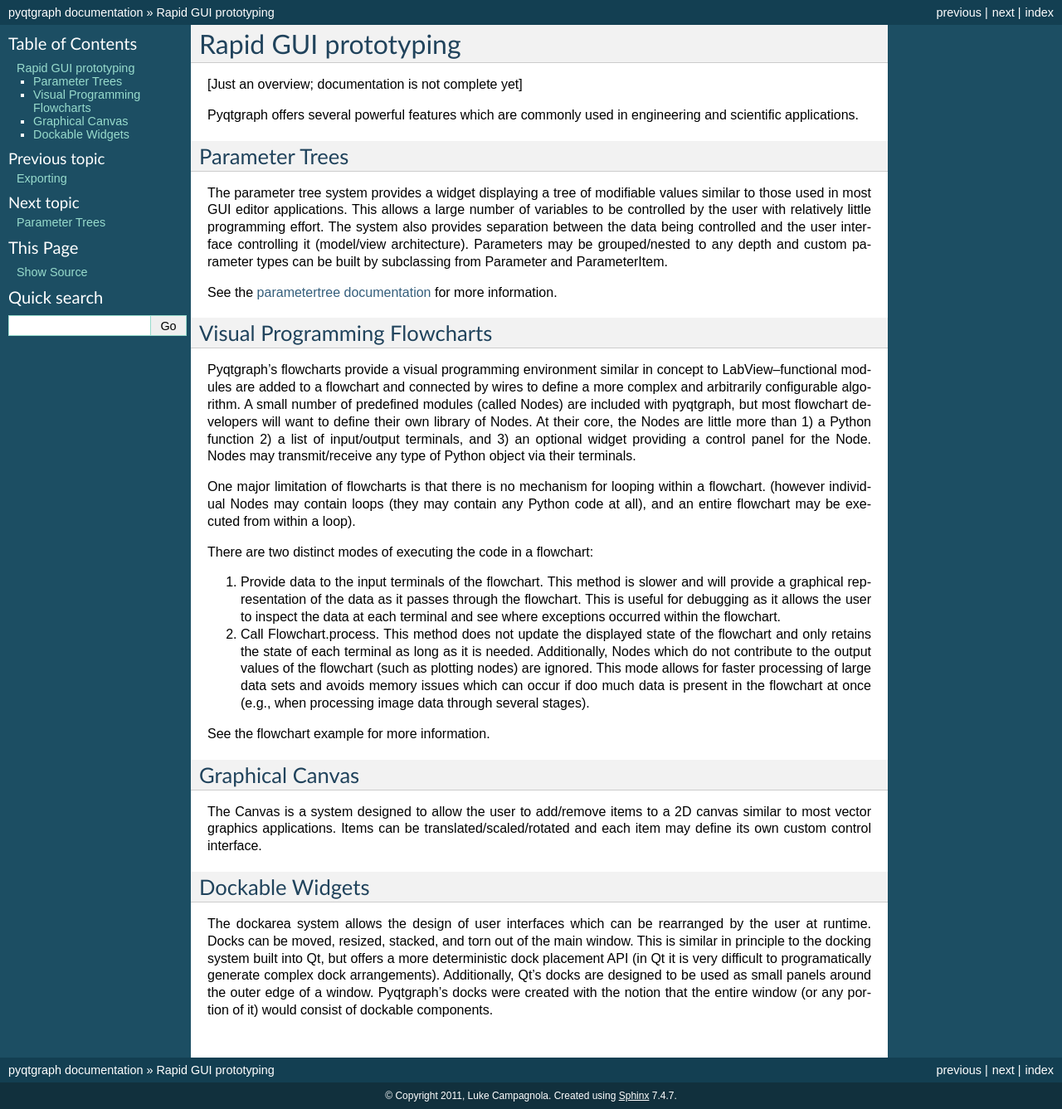
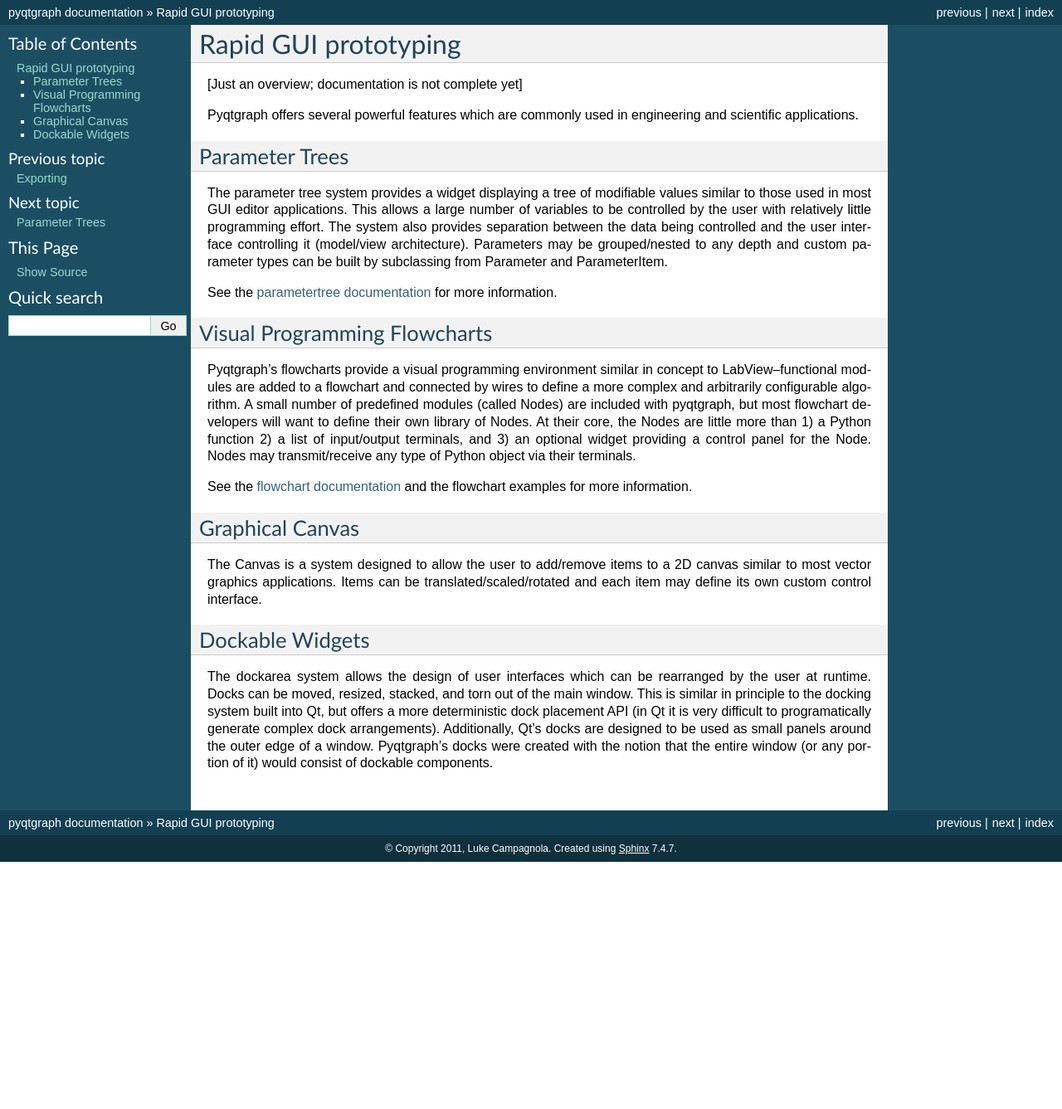
Before and after one commit to pyqtgraph/pyqtgraph, a Sphinx documentation site: the page built from doc/source/prototyping.rst, in a window 1280 px wide. Shown: the whole page at 83% size. Built offline with Sphinx 7.4.7, drawn with Linux system fonts in a browser that asks for light colours; pages that are not in the unit, such as notebooks, are missing from menus; after the commit the page ends 1039 px from its top, so only the background shows below that.

Commit message:
Updated flowchart documentation

```diff
--- a/doc/source/index.rst
+++ b/doc/source/index.rst
@@ -23,6 +23,7 @@
     exporting
     prototyping
     parametertree/index
+    flowchart/index
     internals
     apireference
 
--- a/doc/source/prototyping.rst
+++ b/doc/source/prototyping.rst
@@ -18,14 +18,8 @@
 
 Pyqtgraph's flowcharts provide a visual programming environment similar in concept to LabView--functional modules are added to a flowchart and connected by wires to define a more complex and arbitrarily configurable algorithm. A small number of predefined modules (called Nodes) are included with pyqtgraph, but most flowchart developers will want to define their own library of Nodes. At their core, the Nodes are little more than 1) a Python function 2) a list of input/output terminals, and 3) an optional widget providing a control panel for the Node. Nodes may transmit/receive any type of Python object via their terminals.
 
-One major limitation of flowcharts is that there is no mechanism for looping within a flowchart. (however individual Nodes may contain loops (they may contain any Python code at all), and an entire flowchart may be executed from within a loop).
+See the `flowchart documentation <flowchart>`_ and the flowchart examples for more information.
 
-There are two distinct modes of executing the code in a flowchart:
-
-1. Provide data to the input terminals of the flowchart. This method is slower and will provide a graphical representation of the data as it passes through the flowchart. This is useful for debugging as it allows the user to inspect the data at each terminal and see where exceptions occurred within the flowchart.
-2. Call Flowchart.process. This method does not update the displayed state of the flowchart and only retains the state of each terminal as long as it is needed. Additionally, Nodes which do not contribute to the output values of the flowchart (such as plotting nodes) are ignored. This mode allows for faster processing of large data sets and avoids memory issues which can occur if doo much data is present in the flowchart at once (e.g., when processing image data through several stages).
-
-See the flowchart example for more information.
 
 Graphical Canvas
 ----------------
```
Also changed, not shown: 2 other files.
